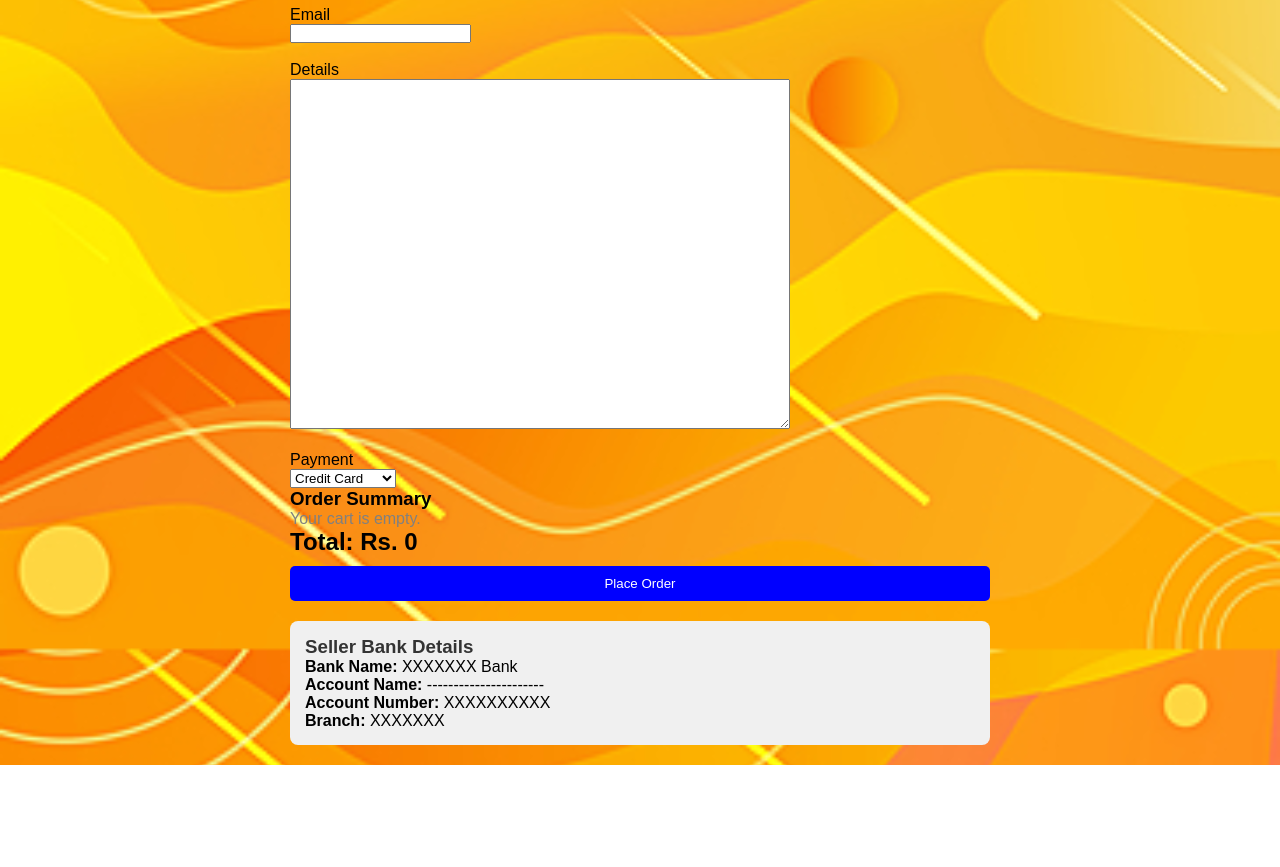
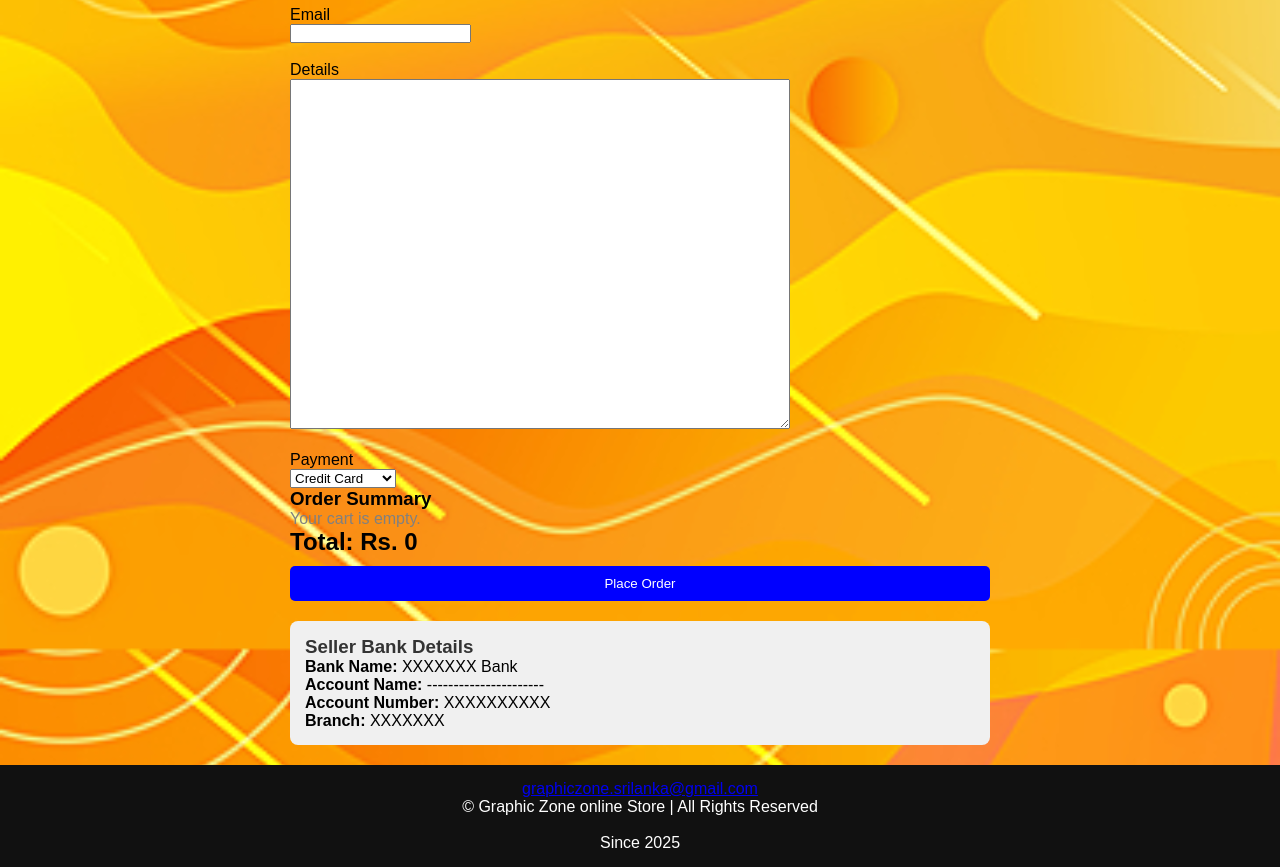
Before and after one commit to graphiczone448/Graphic-Zone, a plain HTML site: page checkout.html in a window 1280 px wide. Shown: the part 266-1133 px from the top of the page. Before the commit the page ends 1031 px from the top, so only its background shows below. Drawn offline with Linux system fonts and the light colour scheme.

Commit message:
checkout.html

```diff
--- a/checkout.html
+++ b/checkout.html
@@ -67,7 +67,12 @@
     </form>
 
   </main>
-
+<!-- FOOTER -->
+<footer class="FT">
+    <a id="em" href="https://mail.google.com/mail/u/0/?tab=rm&ogbl#drafts?compose=CllgCJfqbppRrpbqvHLbrRPPgcvHSqffWLSKtcLJwqhzMJVScmjBzCvcvMhnPbzDcvprtCdCSNq">graphiczone.srilanka@gmail.com</a><br>
+    <p>© Graphic Zone online Store | All Rights Reserved</p><br>
+    <p>Since 2025</p>
+</footer>
   <script>
     // populate summary from cart
     let cart = JSON.parse(localStorage.getItem('cart')) || [];
```
